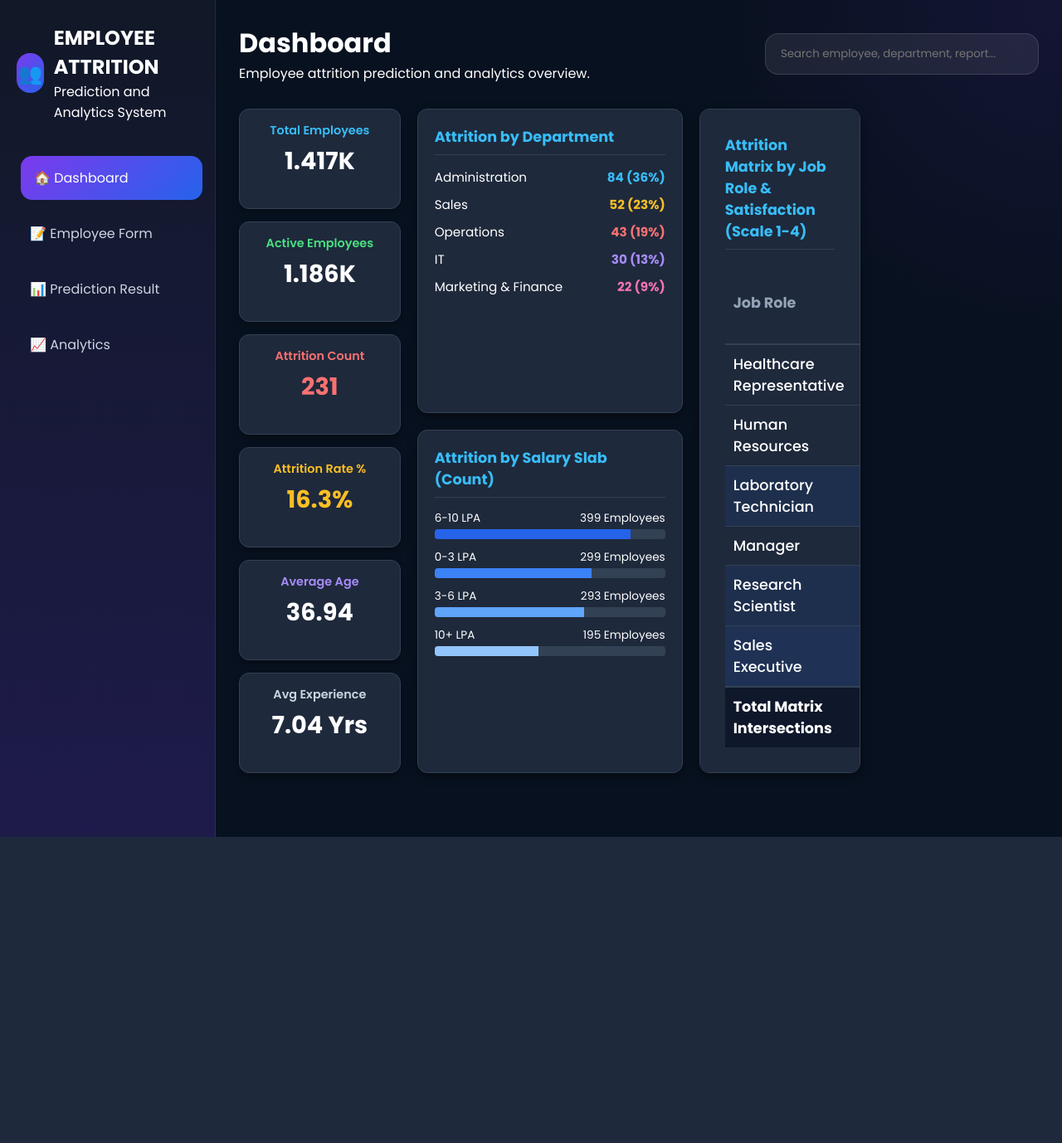
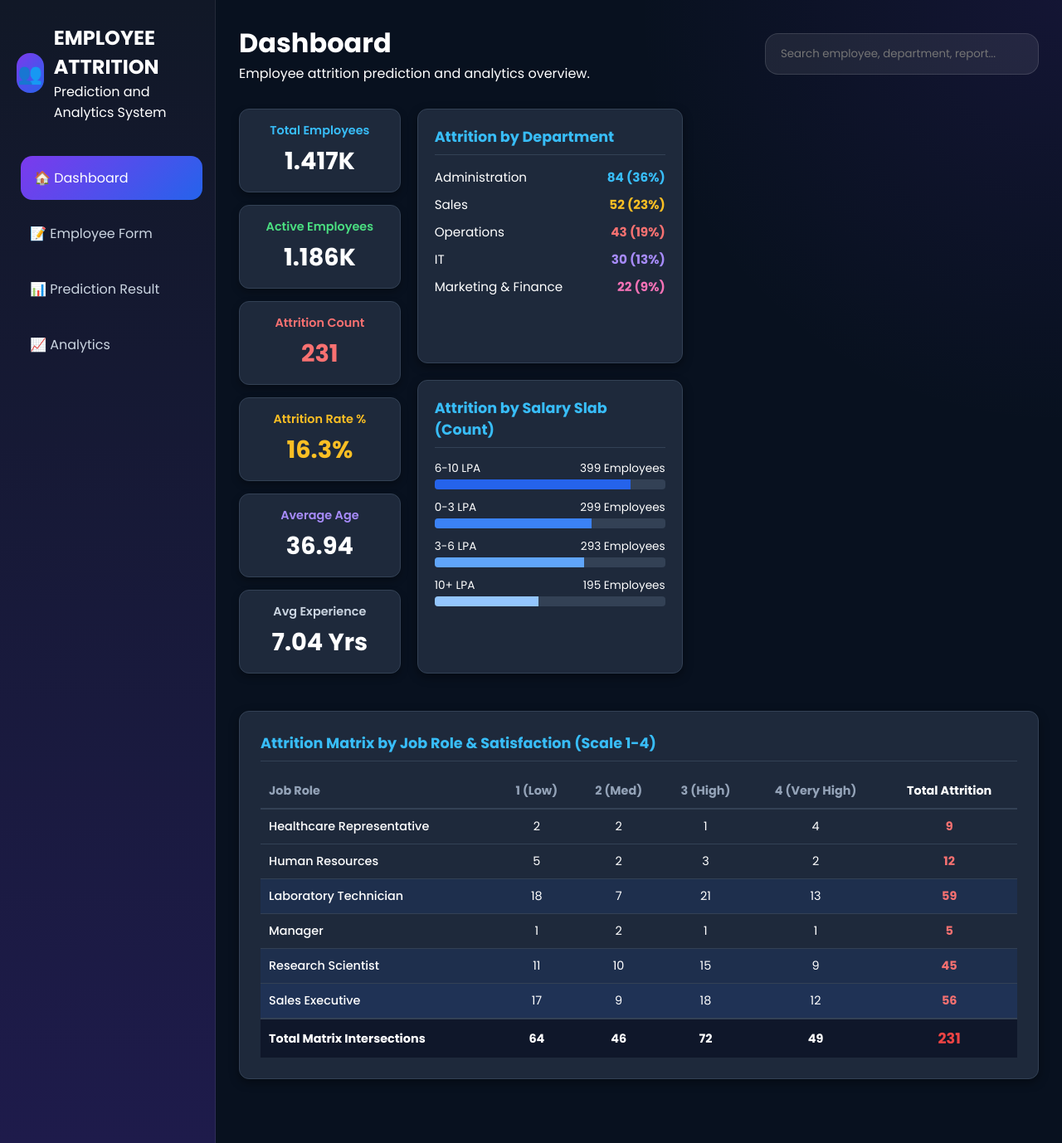
Before and after one commit to Pandey1623/Employee-attrition-live, a Flask app: page / in a window 1280 px wide. Shown: the whole page at 83% size. Before the commit the page ends 1009 px from the top, so only its background shows below. Run offline with Flask 3, Linux system fonts and the light colour scheme.

Commit message:
Update index.html

```diff
--- a/templates/index.html
+++ b/templates/index.html
@@ -119,9 +119,9 @@
     </div>
 
     <!-- DATA MATRIX TABLE -->
-    <div style="background: #1e293b; padding: 30px; border-radius: 12px; border: 1px solid #334155; box-shadow: 0 4px 12px rgba(0,0,0,0.4); overflow-x: auto; margin-bottom: 25px;">
+    <div style="background: #1e293b; padding: 25px; border-radius: 12px; border: 1px solid #334155; box-shadow: 0 4px 12px rgba(0,0,0,0.4); overflow-x: auto; margin-bottom: 25px; width: 100%; grid-column:1 / -1;">
         <h3 style="margin-top: 0; color: #38bdf8; font-size: 1.1rem; border-bottom: 1px solid #334155; padding-bottom: 8px; margin-bottom: 15px;">Attrition Matrix by Job Role & Satisfaction (Scale 1-4)</h3>
-        <table style="width: 100%; border-collapse: collapse; text-align: left; font-size: 1.1rem;">
+        <table style="width: 100%; border-collapse: collapse; text-align: left; font-size: 0.9rem;">
             <thead>
                 <tr style="border-bottom: 2px solid #334155; color: #94a3b8;">
                     <th style="padding: 10px;">Job Role</th>
```
